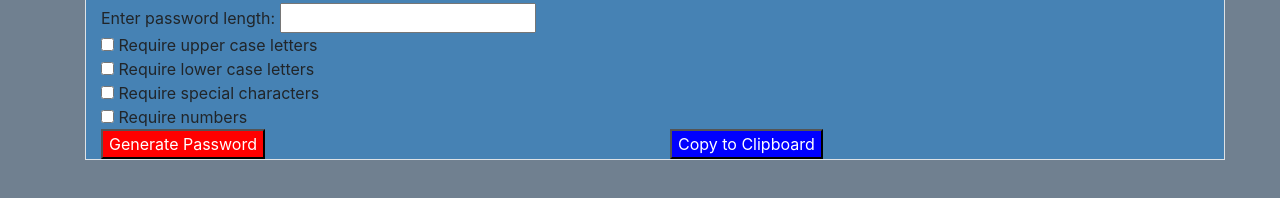
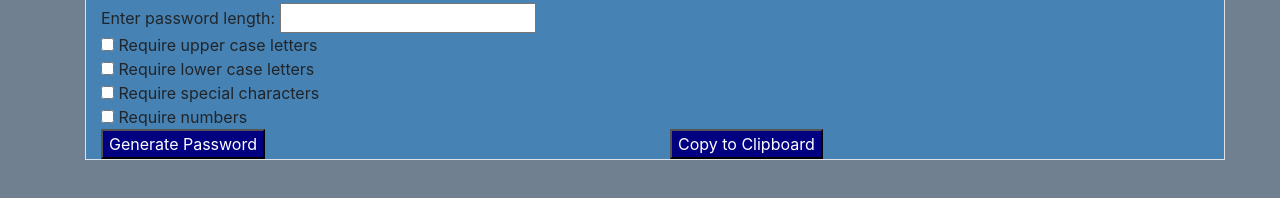
Before and after one commit to seanianking/lifewtrgenerator, a plain HTML site: page index.html in a window 1280 px wide. Shown: the part 160-358 px from the top of the page. Drawn offline with nearby package versions, Linux system fonts and the light colour scheme.

Commit message:
changed button colors

```diff
--- a/style.css
+++ b/style.css
@@ -1,11 +1,11 @@
 #generate {
     color: white;
-    background-color: red;
+    background-color:navy;
 
 }
 #copy {
     color: white;
-    background-color: blue;
+    background-color: navy;
 
 }
 h1 {
```
